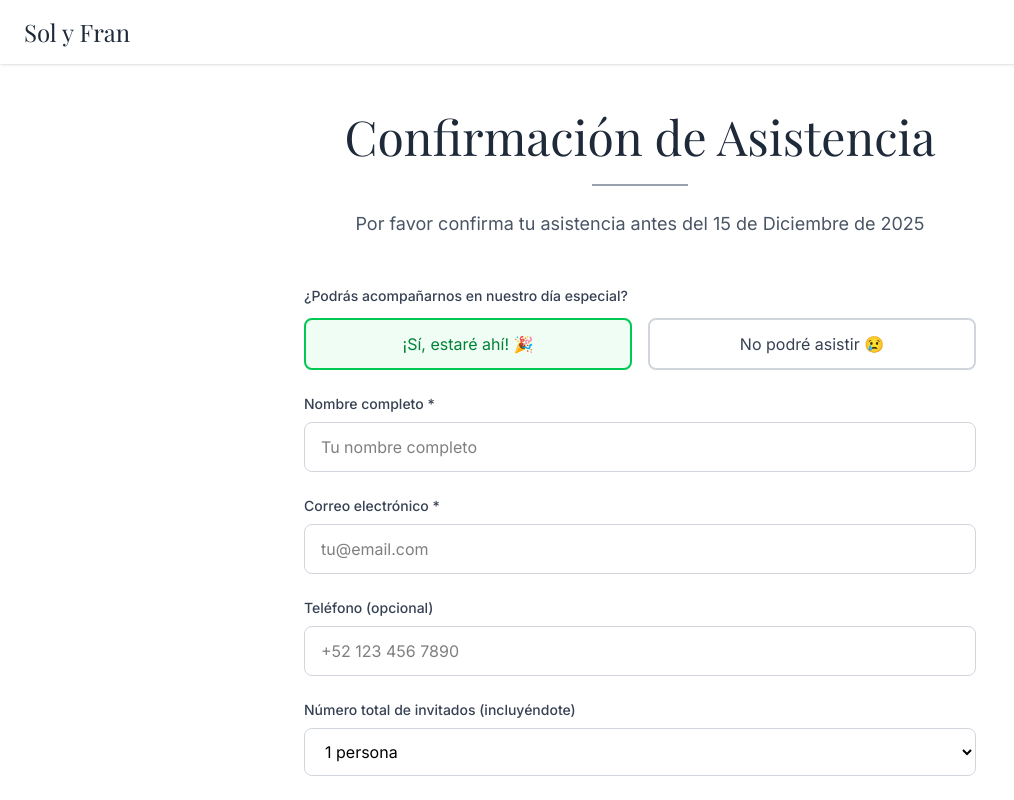
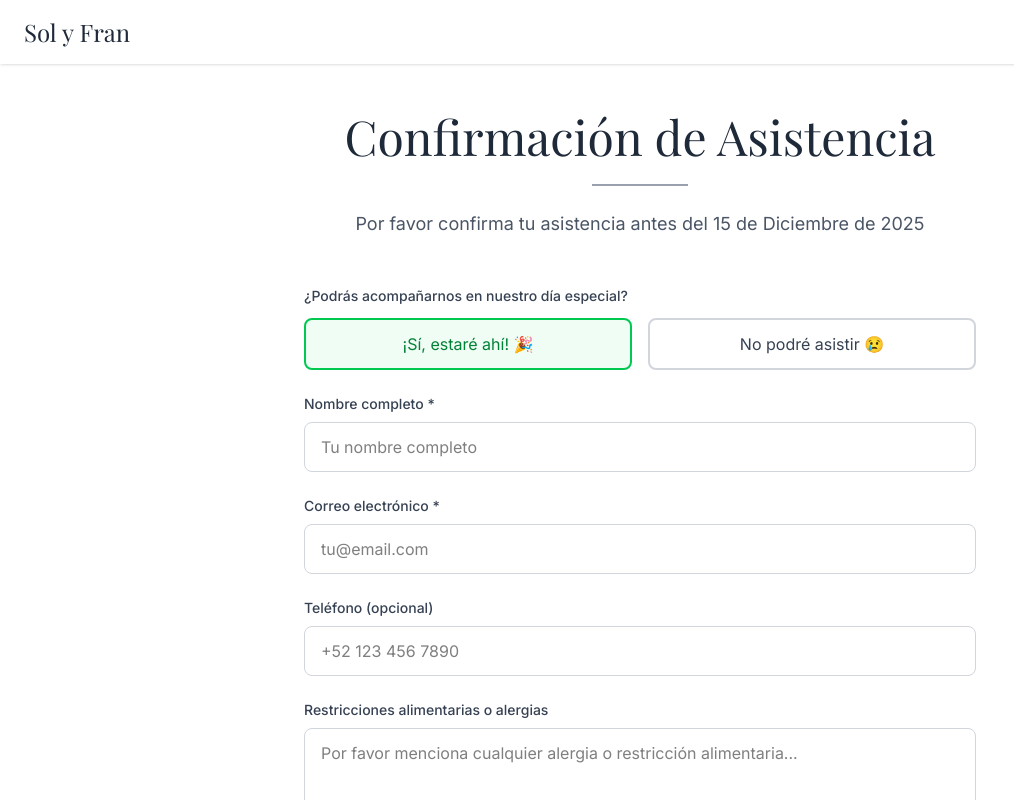
Before and after one commit to Pantera29/franysol2025, a Next.js app: page /rsvp in a window 1280 px wide. Shown: the top 800 px of the page, without its empty margins (0-1014 px from the left). Built offline with nearby package versions, Linux system fonts and the light colour scheme; a web font is replaced by a local one.

Commit message:
nueva página rsvp

```diff
--- a/app/rsvp/page.tsx
+++ b/app/rsvp/page.tsx
@@ -7,7 +7,6 @@ interface FormData {
   name: string;
   email: string;
   phone: string;
-  guests_count: number;
   dietary_restrictions: string;
   message: string;
   attending: boolean;
@@ -18,7 +17,6 @@ const RSVPPage: React.FC = () => {
     name: '',
     email: '',
     phone: '',
-    guests_count: 1,
     dietary_restrictions: '',
     message: '',
     attending: true
@@ -41,9 +39,6 @@ const RSVPPage: React.FC = () => {
       newErrors.email = 'El email no es válido';
     }
 
-    if (formData.guests_count < 1 || formData.guests_count > 10) {
-      newErrors.guests_count = 'Número de invitados debe ser entre 1 y 10' as any;
-    }
 
     setErrors(newErrors);
     return Object.keys(newErrors).length === 0;
@@ -93,8 +88,7 @@ const RSVPPage: React.FC = () => {
   const handleAttendingChange = (attending: boolean) => {
     setFormData(prev => ({
       ...prev,
-      attending,
-      guests_count: attending ? prev.guests_count : 0
+      attending
     }));
   };
 
@@ -137,9 +131,6 @@ const RSVPPage: React.FC = () => {
                   <div><strong>Nombre:</strong> {formData.name}</div>
                   <div><strong>Email:</strong> {formData.email}</div>
                   <div><strong>¿Asistirás?:</strong> {formData.attending ? 'Sí' : 'No'}</div>
-                  {formData.attending && (
-                    <div><strong>Número de invitados:</strong> {formData.guests_count}</div>
-                  )}
                   {formData.dietary_restrictions && (
                     <div><strong>Restricciones alimentarias:</strong> {formData.dietary_restrictions}</div>
                   )}
@@ -271,28 +262,6 @@ const RSVPPage: React.FC = () => {
               />
             </div>
 
-            {/* Número de invitados (solo si asiste) */}
-            {formData.attending && (
-              <div>
-                <label htmlFor="guests_count" className="block text-sm font-medium text-gray-700 mb-2">
-                  Número total de invitados (incluyéndote)
-                </label>
-                <select
-                  id="guests_count"
-                  name="guests_count"
-                  value={formData.guests_count}
-                  onChange={handleInputChange}
-                  className="w-full px-4 py-3 border border-gray-300 rounded-lg focus:ring-2 focus:ring-gray-500 focus:border-transparent"
-                >
-                  {[1,2,3,4,5,6,7,8,9,10].map(num => (
-                    <option key={num} value={num}>
-                      {num} {num === 1 ? 'persona' : 'personas'}
-                    </option>
-                  ))}
-                </select>
-                {errors.guests_count && <p className="text-red-500 text-sm mt-1">{errors.guests_count}</p>}
-              </div>
-            )}
 
             {/* Restricciones alimentarias (solo si asiste) */}
             {formData.attending && (
```
